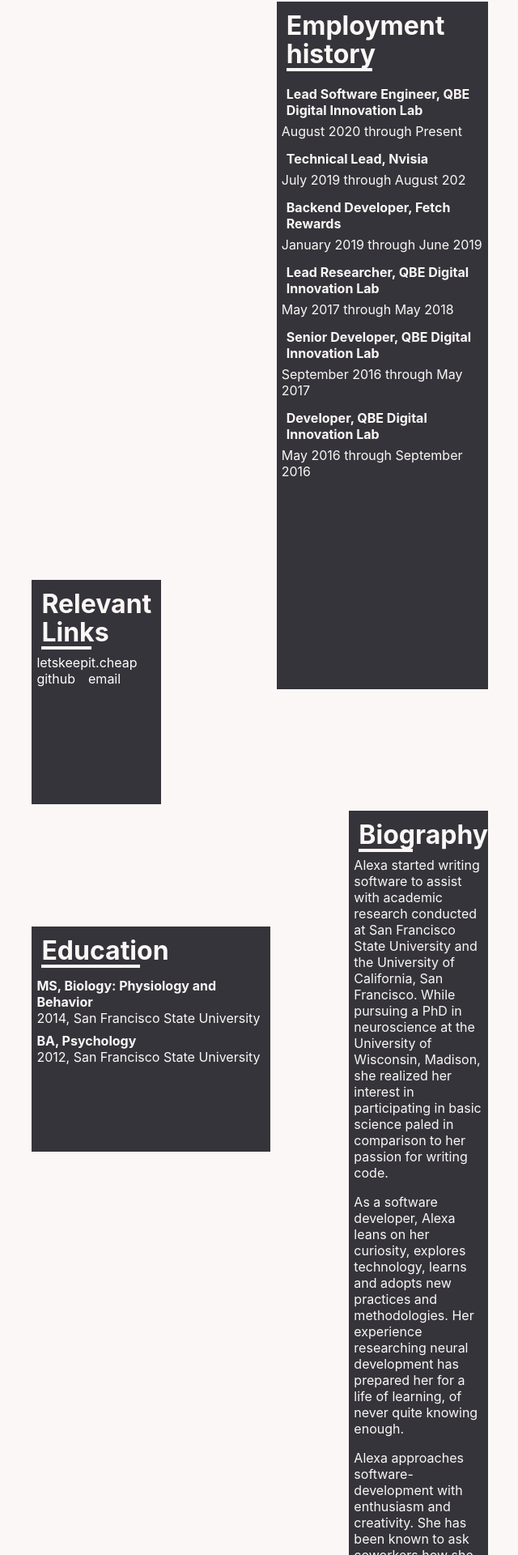
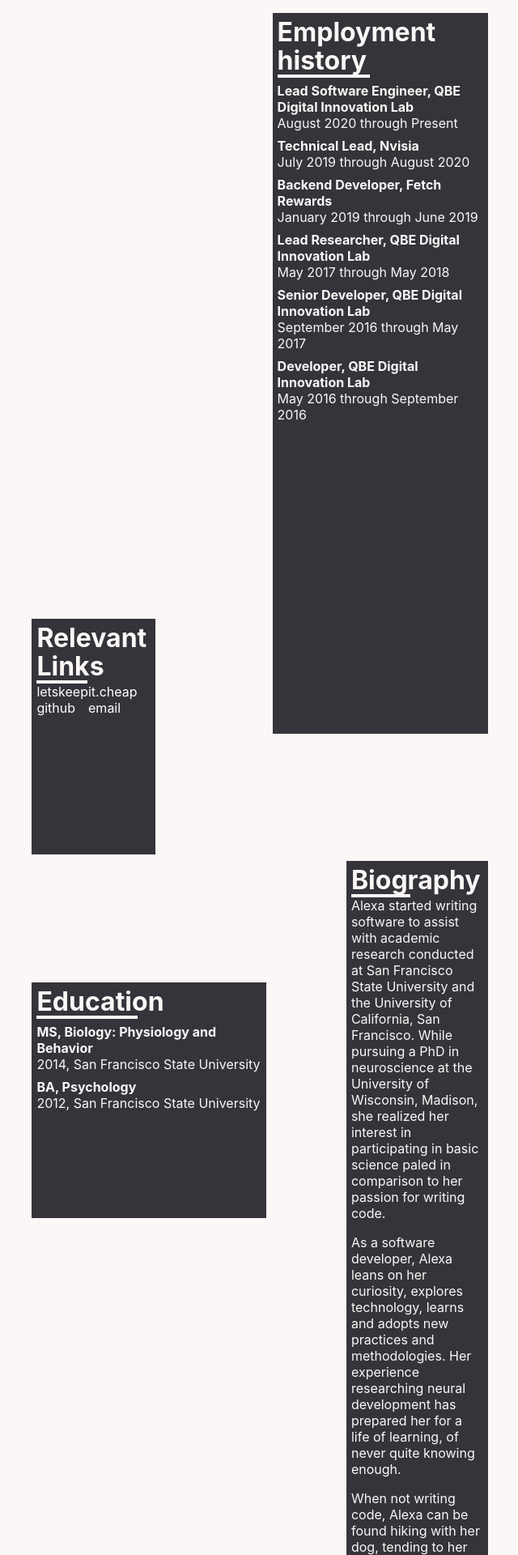
Before and after one commit to lexi-drake/PersonalWebsite, a React (Create React App) app: page / in a window 1280 px wide. Shown: the part 352-2272 px from the top of the page at 81% size, without its empty margins (319-959 px from the left). Built offline with nearby package versions, Linux system fonts and the light colour scheme.

Commit message:
minor corrections

```diff
--- a/src/components/Bio.tsx
+++ b/src/components/Bio.tsx
@@ -23,8 +23,9 @@ const Bio = (props: BioProps) =>
             knowing enough.
         </p>
         <p>
-            Alexa approaches software-development with enthusiasm and creativity. She has been
-            known to ask coworkers how she can be a better team-mate.
+            When not writing code, Alexa can be found hiking with her dog, tending to her
+            vegetable garden, or working on a home-maintenance or remodel project. She approaches
+            everything she does with enthusiasm and creativity.
         </p>
     </div>;
 
--- a/src/main.css
+++ b/src/main.css
@@ -43,7 +43,7 @@ p {
     margin: 0px;
   }
 }
-.education-history, .employment-history, .links, .bio, .title {
+.education-history, .employment-history, .links, .bio {
   background-color: #35343a;
   color: #fbf7f6;
   padding: 6px;
@@ -64,16 +64,6 @@ p {
   background-color: #fbf7f6;
   width: 45%;
   height: 4px;
-}
-
-h1 {
-  font-size: 32px;
-  line-height: 35px;
-  margin: 0px;
-}
-
-p {
-  margin: 0px;
 }
 
 .bio {
--- a/src/models/JobEntry.ts
+++ b/src/models/JobEntry.ts
@@ -1,6 +1,7 @@
 export default interface JobEntry {
     title: string;
     employer: string;
+    responsibilities: string[];
     startDate: string;
     endDate: string;
 }
--- a/src/sass/_title.sass
+++ b/src/sass/_title.sass
@@ -1,15 +1,6 @@
 .title
-    @extend %content
 
     .accent
         background-color: $gris-white
         width: 45%
         height: 4px
-
-h1
-    font-size: 32px
-    line-height: 35px
-    margin: 0px
-
-p
-    margin: 0px
--- a/src/utilities/constants.ts
+++ b/src/utilities/constants.ts
@@ -2,12 +2,12 @@ import JobEntry from '../models/JobEntry';
 import EducationEntry from '../models/EducationEntry';
 
 export const jobHistory: JobEntry[] = [
-    { title: "Lead Software Engineer", employer: "QBE Digital Innovation Lab", startDate: "August 2020", endDate: "Present" },
-    { title: "Technical Lead", employer: "Nvisia", startDate: "July 2019", endDate: "August 202" },
-    { title: "Backend Developer", employer: "Fetch Rewards", startDate: "January 2019", endDate: "June 2019" },
-    { title: "Lead Researcher", employer: "QBE Digital Innovation Lab", startDate: "May 2017", endDate: "May 2018" },
-    { title: "Senior Developer", employer: "QBE Digital Innovation Lab", startDate: "September 2016", endDate: "May 2017" },
-    { title: "Developer", employer: "QBE Digital Innovation Lab", startDate: "May 2016", endDate: "September 2016" }
+    { title: "Lead Software Engineer", employer: "QBE Digital Innovation Lab", startDate: "August 2020", endDate: "Present", responsibilities: [] },
+    { title: "Technical Lead", employer: "Nvisia", startDate: "July 2019", endDate: "August 2020", responsibilities: [] },
+    { title: "Backend Developer", employer: "Fetch Rewards", startDate: "January 2019", endDate: "June 2019", responsibilities: [] },
+    { title: "Lead Researcher", employer: "QBE Digital Innovation Lab", startDate: "May 2017", endDate: "May 2018", responsibilities: [] },
+    { title: "Senior Developer", employer: "QBE Digital Innovation Lab", startDate: "September 2016", endDate: "May 2017", responsibilities: [] },
+    { title: "Developer", employer: "QBE Digital Innovation Lab", startDate: "May 2016", endDate: "September 2016", responsibilities: [] }
 ];
 
 export const educationHistory: EducationEntry[] = [
```
Also changed, not shown: 1 other file (tests, documents, lock files or other folders).
